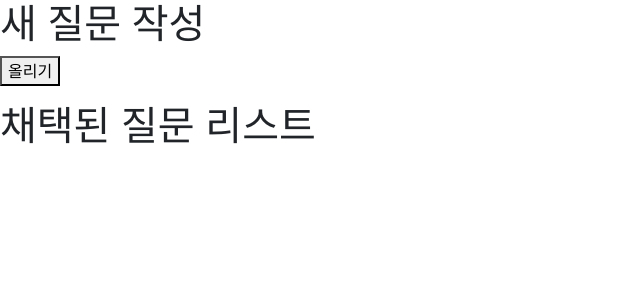
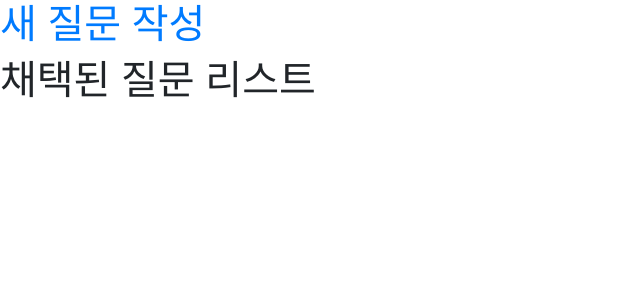
Before and after one commit to qrating/qrating, a Django app: page / in a window 1280 px wide. Shown: the part 56-356 px from the top of the page, without its empty margins (0-640 px from the left). Run offline with Django 3.2, Linux system fonts and the light colour scheme; data that the repository does not hold is empty; some libraries are stand-ins or nearby versions.

Commit message:
add create_question link at home.html

```diff
--- a/blog/templates/home.html
+++ b/blog/templates/home.html
@@ -47,12 +47,9 @@
         </header>
 
         <div class="">
-            <h1>새 질문 작성</h1>
-            <form method="POST" class="post-form" enctype="multipart/form-data">
-                {%csrf_token%}
-                {{ form.as_p }}
-                <button type="submit">올리기</button>
-            </form>
+            <h1>
+                <a href="{% url 'create_question' %}">새 질문 작성</a>
+            </h1>
         </div>
 
 
```
